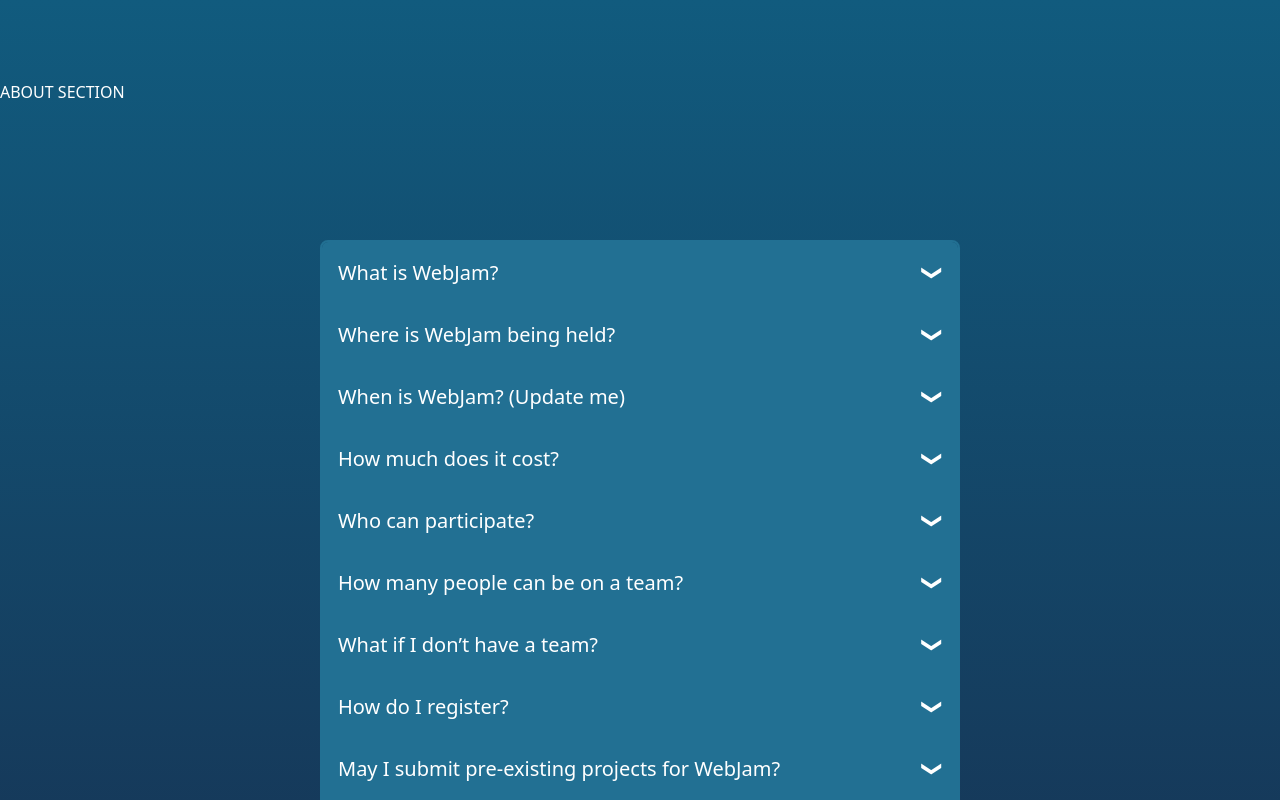
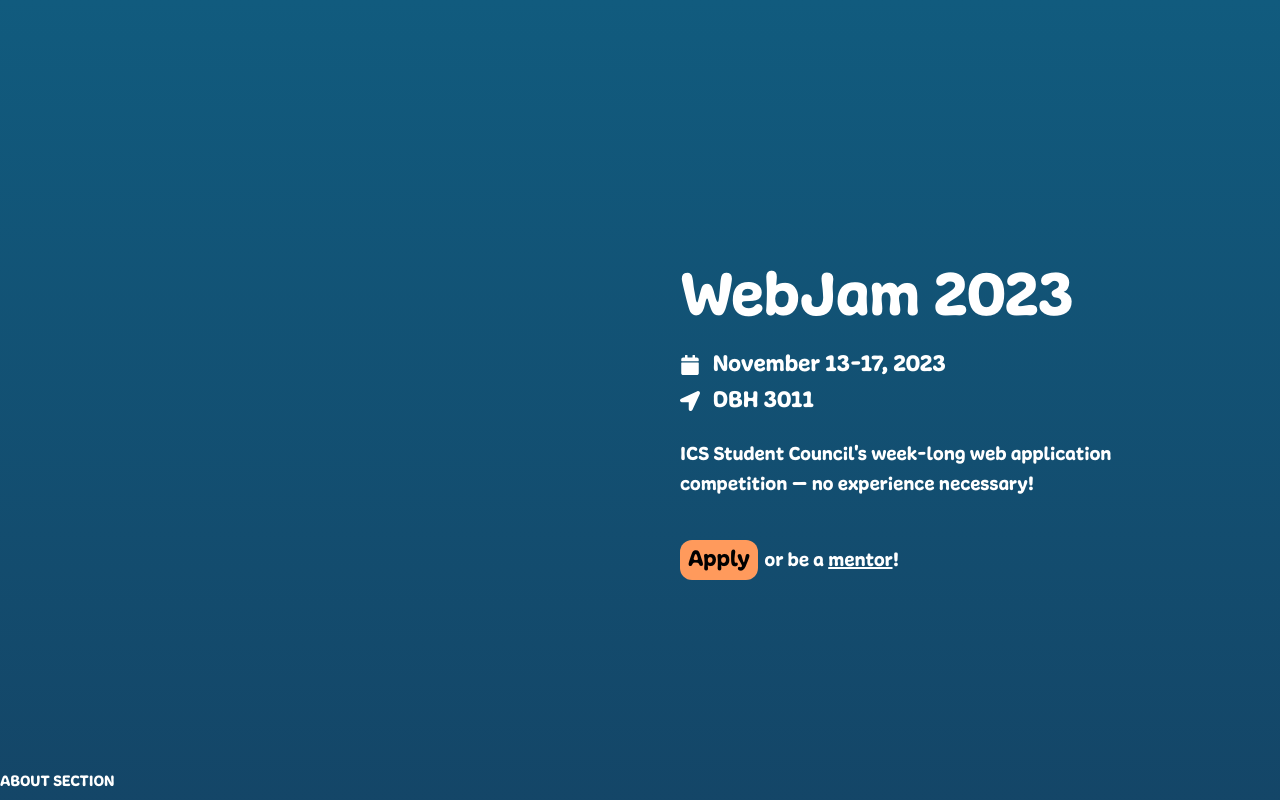
Before and after one commit to icssc/webjam-2023, a Next.js app: page / in a window 1280 px wide. Shown: the top 800 px of the page. Built offline with nearby package versions, Linux system fonts and the light colour scheme.

Commit message:
Hero Landing Set Up(#1)
* Hero Landing set up

* react icons

```diff
--- a/package.json
+++ b/package.json
@@ -9,9 +9,10 @@
     "lint": "next lint"
   },
   "dependencies": {
+    "next": "^13.5.4",
     "react": "^18",
     "react-dom": "^18",
-    "next": "13.5.4"
+    "react-icons": "^4.11.0"
   },
   "devDependencies": {
     "autoprefixer": "^10",
--- /dev/null
+++ b/src/components/hero/hero.js
@@ -0,0 +1,32 @@
+import { FaCalendar, FaLocationArrow } from 'react-icons/fa'
+import styles from '../../styles/components/Hero.module.css'
+
+export default function HeroSection() {
+  return (
+    <>
+      <div className='w-[500px]'/>
+      <div
+        className={`
+        ${styles.heroContainer}
+        md:p-[2rem]
+        md:text-left
+        max-w-[600px]
+        h-[fit-content]
+        self-center
+        `}
+      >
+        <h1 className='md:text-[4rem] text-[3rem]'>WebJam 2023</h1>
+        <span>
+          <FaCalendar size={20}/>
+          <h2>November 13-17, 2023</h2>
+        </span>
+        <span>
+          <FaLocationArrow size={20}/>
+          <h2>DBH 3011</h2>
+        </span>
+        <p>ICS Student Council's week-long web application competition — no experience necessary!</p>
+        <p><a className={styles.button}>Apply</a> or be a <a className={styles.underline}>mentor</a>!</p>
+      </div>
+    </>
+  )
+}
--- a/src/pages/_app.js
+++ b/src/pages/_app.js
@@ -2,6 +2,7 @@
 import NavBar from '../components/navbar'
 import Layout from '../components/layout'
 import Footer from '../components/footer'
+import 'material-icons/iconfont/material-icons.css';
 import '../styles/globals.css'
 
 export default function MyApp({ Component, pageProps }) {
--- a/src/pages/index.js
+++ b/src/pages/index.js
@@ -1,8 +1,24 @@
+import HeroSection from "../components/hero/hero";
 import FAQSection from "../components/faq/faq";
 
 export default function Home() {
   return (
     <>
+      <section
+        id="hero"
+        className="flex
+        flex-col
+        md:flex-row
+        md:ml-[4rem]
+        md:mr-[2rem]
+        md:place-content-end
+        place-content-center
+        min-h-[calc(100vh-110px)]
+        mx-[2rem]
+        "
+      >
+        <HeroSection />
+      </section>
       <section id="about" className="h-[20vh]">
         <h1>ABOUT SECTION</h1>
       </section>
--- a/src/styles/NavBar.module.css
+++ b/src/styles/NavBar.module.css
@@ -30,8 +30,8 @@
 }
 
 .nav ul li {
-  font-size: 18px;
-  font-weight: 600;
+  font-size: 25px;
+  font-weight: 500;
   position: relative;
 }
 
--- /dev/null
+++ b/src/styles/components/Hero.module.css
@@ -0,0 +1,40 @@
+.heroContainer {
+    display: flex;
+    flex-direction: column;
+    justify-content: center;
+
+}
+
+.heroContainer span {
+    display: flex;
+    flex-direction: row;
+    align-items: center;
+    column-gap: 0.8rem;
+}
+
+.heroContainer h2 {
+    font-size: 1.5rem;
+}
+
+.heroContainer p {
+    font-size: 1.25rem;
+    margin: 1.3rem 0px;
+}
+
+.heroContainer a:hover {
+    cursor: pointer;
+}
+
+.heroContainer a.button {
+    font-size: 1.5rem;
+    width: fit-content;
+    padding: 0.5rem;
+    border-radius: 12px;
+    color: black;
+    background-color: #FF9A5C;
+    margin-right: 2.5px;
+}
+
+.heroContainer a.underline{
+    text-decoration: underline;
+}
--- a/src/styles/globals.css
+++ b/src/styles/globals.css
@@ -2,8 +2,16 @@
 @tailwind components;
 @tailwind utilities;
 
+@font-face {
+  font-family: 'freude';
+  src: url('/fonts/Freude.otf');
+ }
+
+
 html {
   scroll-behavior: smooth;
+  font-family: 'freude', 'Segoe UI', Tahoma, Geneva, Verdana, sans-serif;
+
 }
 
 body {
```
Also changed, not shown: public/fonts/Freude.otf (added), 1 other file (tests, documents, lock files or other folders).
